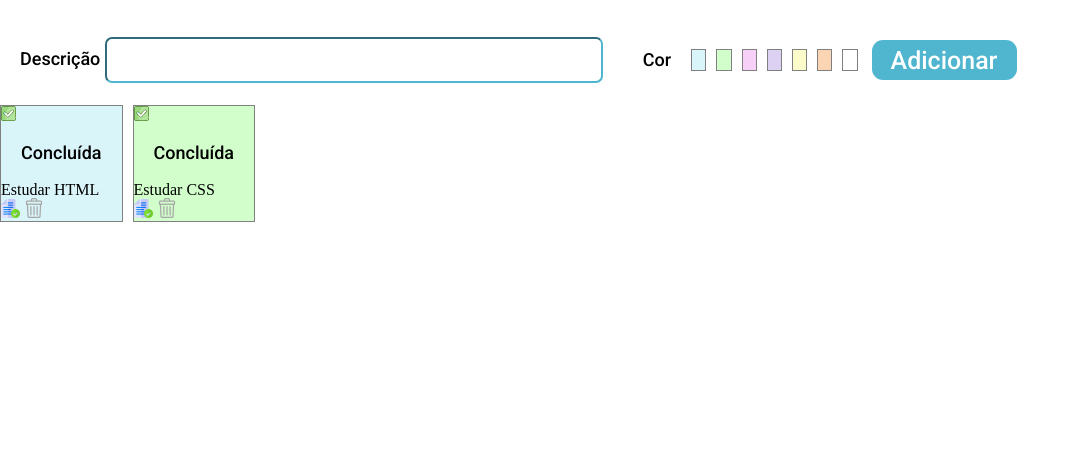
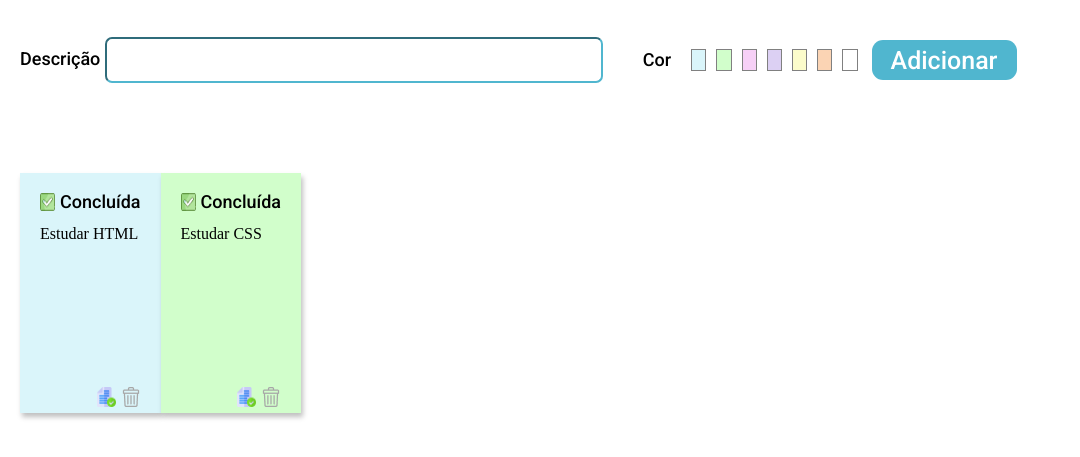
Before and after one commit to lucasmartinsribeiro/WellOrganized, a plain HTML site: page index.html in a window 1280 px wide. Shown: the part 111-568 px from the top of the page, without its empty margins (0-1080 px from the left). Drawn offline with Linux system fonts and the light colour scheme.

Commit message:
cards were stylezed with card-style class and was created a css document called cards.css

```diff
--- a/index.html
+++ b/index.html
@@ -19,6 +19,8 @@
     <link rel="stylesheet" href="/public/css/generic/reset.css">
     <link rel="stylesheet" href="/public/css/style.css">
     <link rel="stylesheet" href="/public/css/components/squares.css">
+
+    <link rel="stylesheet" href="/public/css/components/cards.css">
 
 
 
@@ -59,14 +61,14 @@
     </header>
 
     <main>
-        <div class="content square-style">
-            <section class="square1">
+        <div class="card-style">
+            <section class="card-style card1">
                 <header>
                     <img src="./public/assets/checked.png" alt="">
                     <p>Concluída</p>
                 </header>
                 <main>
-                    <section>
+                    <section class="card-content">
                         Estudar HTML
                     </section>
 
@@ -77,13 +79,13 @@
                 </footer>
             </section>
 
-            <section class="square2">
+            <section class="card-style card2">
                 <header>
                     <img src="./public/assets/checked.png" alt="">
                     <p>Concluída</p>
                 </header>
                 <main>
-                    <section>
+                    <section class="card-content">
                         Estudar CSS
                     </section>
 
--- /dev/null
+++ b/public/css/components/cards.css
@@ -0,0 +1,11 @@
+.card-style .card1{
+    background-color: #daf5fa;
+    box-shadow: 2px 4px 5px rgba(0, 0, 0, 0.25);
+    display: inline-block;
+}
+
+.card-style .card2{
+    background-color:#d1fecb;
+    box-shadow: 2px 4px 5px rgba(0, 0, 0, 0.25);
+    display: inline-block;
+}
--- a/public/css/style.css
+++ b/public/css/style.css
@@ -72,6 +72,32 @@ p{
     margin-left: 14px;
 }
 
-main div section header p{
+.card-style {
+    width: 200px;
+    height: 200px;
+    display: flex;
+    justify-content: space-between;
     padding: 20px;
 }
+
+.card-style header{
+    display: flex;
+}
+
+.card-style header p{
+    margin-left: 5px;
+}
+
+.card-style footer{
+    display: flex;
+    justify-content: end;
+    margin-top: 145px;
+}
+
+.card-style footer img{
+   margin-left: 5px;
+}
+
+.card-style main .card-content{
+    margin-top: 15px;
+}
```
